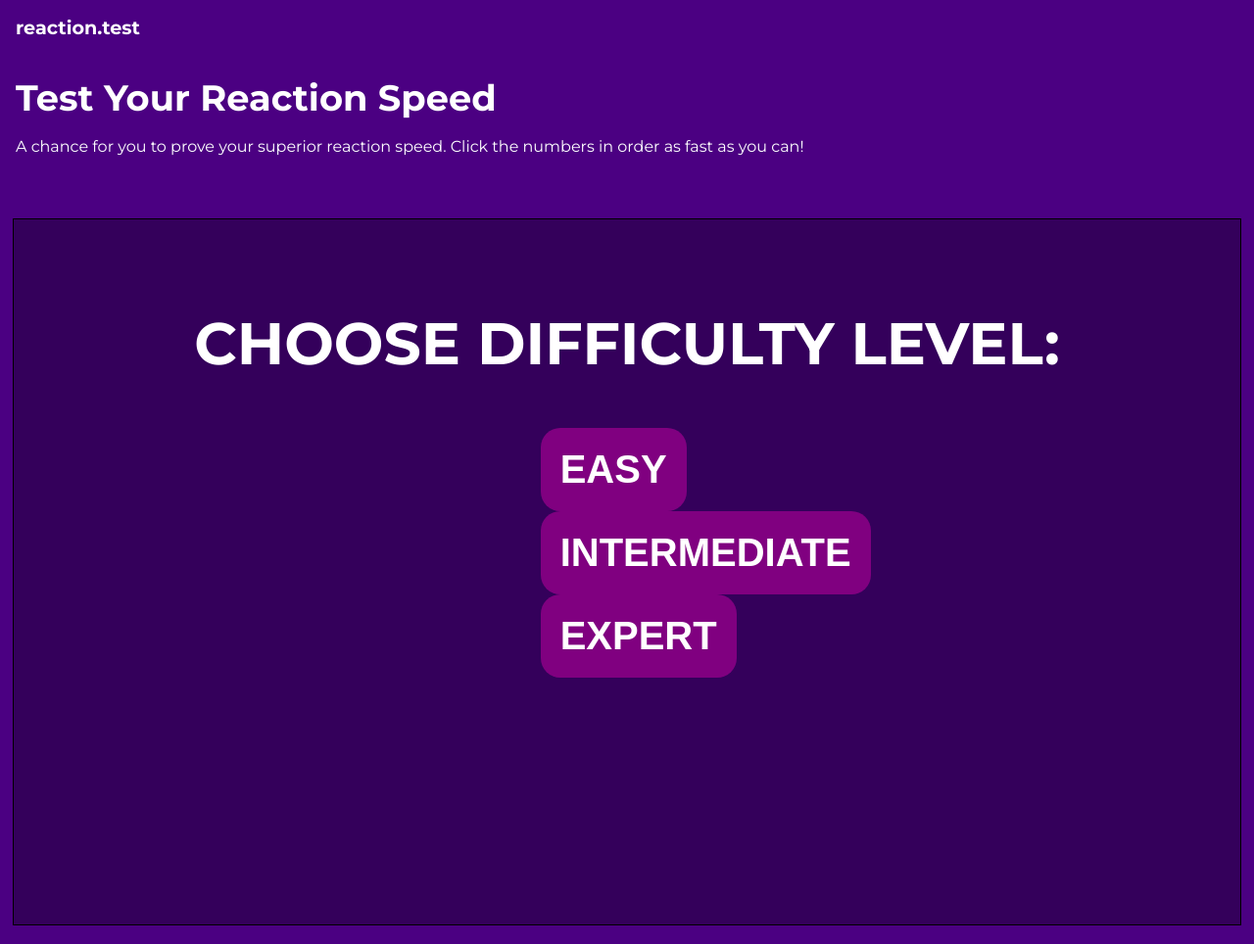
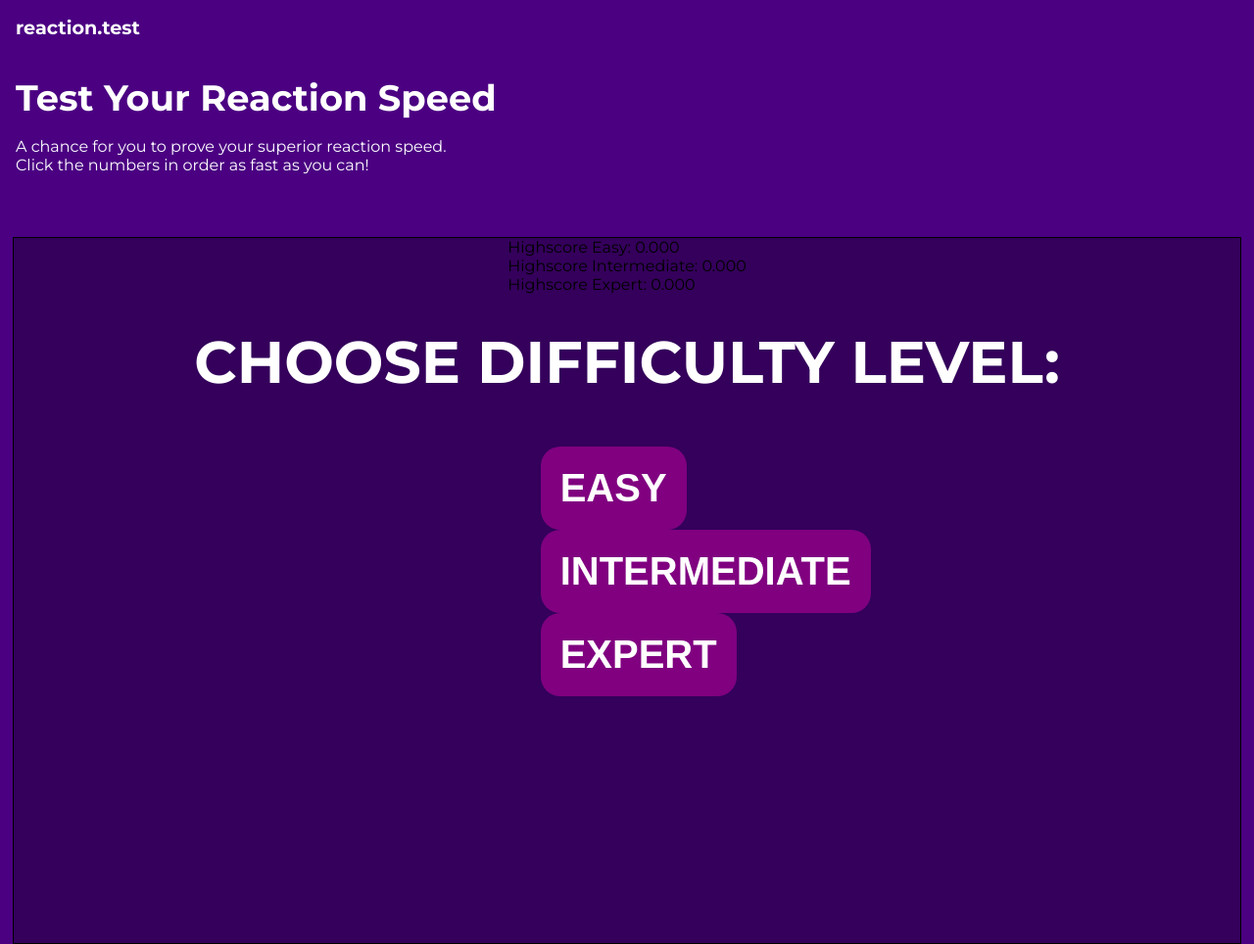
Before and after one commit to PranavSomaiah24/Codebank, a plain HTML site: page Task 1/index.html in a window 1280 px wide. Shown: the top 964 px of the page at 98% size. Drawn offline with Linux system fonts and the light colour scheme.

Commit message:
Add files via upload

```diff
--- a/Task 1/index.html
+++ b/Task 1/index.html
@@ -8,29 +8,38 @@
 </head>
 <body>
     <div class='top'>
-            <header>
-                <a href="#">reaction.test</a>
-            </header>
-            <h1>Test Your Reaction Speed</h1>
-            <p>A chance for you to prove your superior reaction speed. Click the numbers in order as fast as you can!</p>
-
-
+            <div class="heading">
+                <header>
+                    <a href="#">reaction.test</a>
+                </header>
+                <h1>Test Your Reaction Speed</h1>
+                <p>A chance for you to prove your superior reaction speed.</p>
+                <p id="rule">Click the numbers in order as fast as you can!</p>
+            </div>
     </div>
     <div class="gameContent">
         <div>
             <span id="timer"></span>
         </div>
         <div id="tableSpace">
+            <div id="scoreDisplay">
+                <h5 id = 'timeDisplay'></h5>
+                <p id="highscoreEasy">Highscore Easy: 0.000</p>
+                <p id="highscoreMedium">Highscore Intermediate: 0.000</p>
+                <p id="highscoreHard">Highscore Expert: 0.000</p>
+            </div>
             <div class="gameMode" id="gameMode">
                 <h2>CHOOSE DIFFICULTY LEVEL:</h2>
                 <input type="button" value="EASY" id="btnEasy">
                 <input type="button" value="INTERMEDIATE" id="btnIntermediate">
                 <input type="button" value="EXPERT" id="btnExpert">
             </div>
-            <div id="scoreDisplay">
-                <h5 id = 'timeDisplay'></p>
-                <h6 id="highscore">HIGHSCORE</p>
-            </div>
+            <!-- <div id="scoreDisplay">
+                <h5 id = 'timeDisplay'></h5>
+                <span id="highscoreEasy">highscoreEasy</span>
+                <span id="highscoreMedium">highscoreMedium</span>
+                <span id="highscoreHard"></span>
+            </div> -->
 
         </div>
     </div>
```
